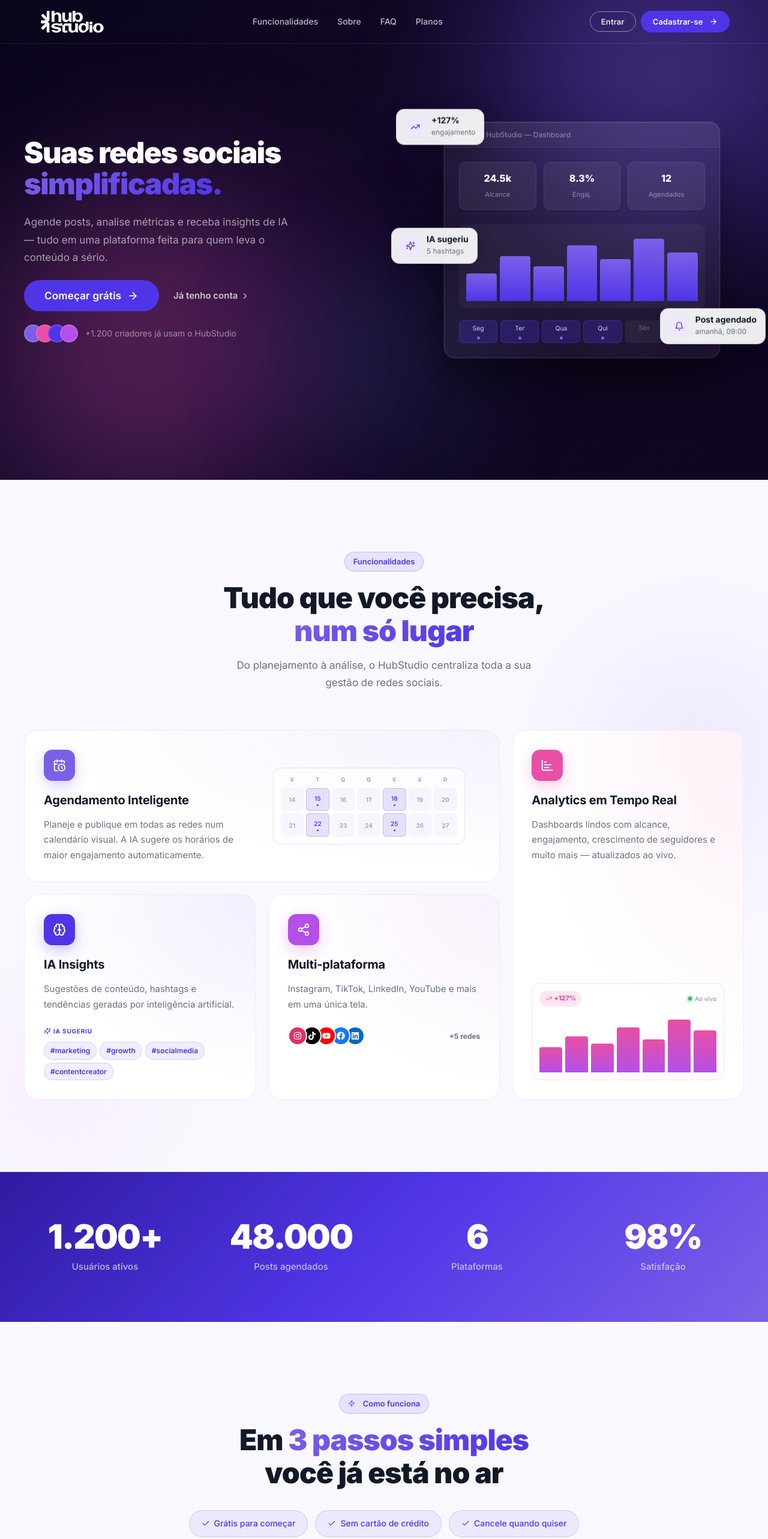
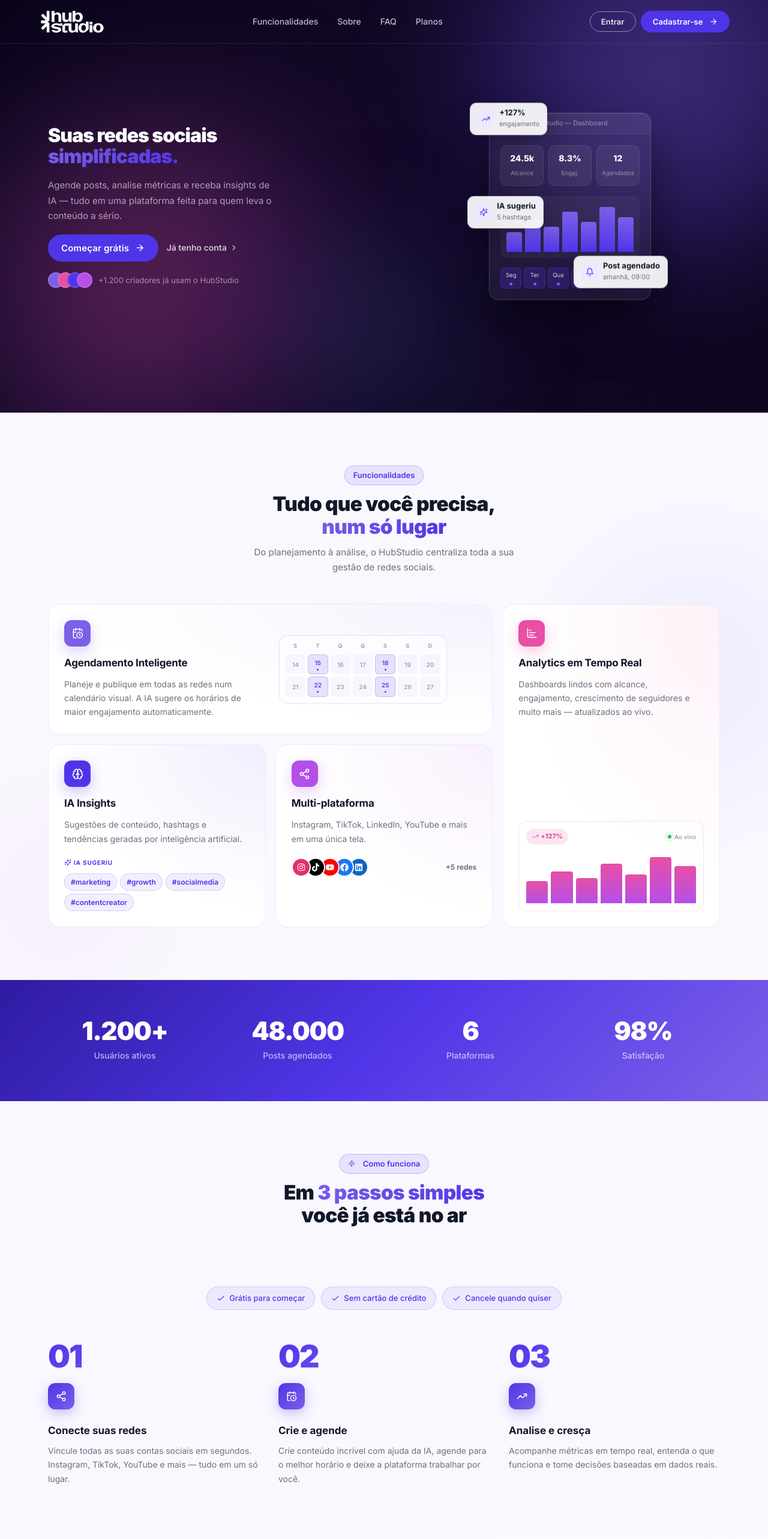
Before and after one commit to brenosemfreio/tcc, a React (Vite) app: page / in a window 1280 px wide. Shown: the top 2566 px of the page at 60% size. Built offline with nearby package versions, Linux system fonts and the light colour scheme.

Commit message:
chore: auto sync [Claude]

```diff
--- a/src/pages/Landing/Landing.css
+++ b/src/pages/Landing/Landing.css
@@ -2035,6 +2035,237 @@
   .l-cta p { font-size: 0.9375rem; max-width: 380px; }
 }
 
+/* ══════════════════════════════════════════════════════════
+   1024–1439px: notebooks (1280 / 1366 / 1440 e similares)
+   Override mais agressivo que o bloco 1281–1600px:
+   - Mais respiro lateral (~4rem nos containers)
+   - Headings ~10–15% menores que desktop
+   - Body ~5–10% menor
+   - Gaps / paddings de seção ~15–20% menores
+   - Mockup e badges do hero proporcionalmente reduzidos
+   Não afeta desktop ≥1440px nem mobile (<1024px).
+   ══════════════════════════════════════════════════════════ */
+@media (min-width: 1024px) and (max-width: 1439px) {
+  /* Respiro lateral generoso */
+  .l-landing section .container {
+    max-width: 78rem;
+    padding-inline: 4rem;
+  }
+
+  /* ── Section heads ── */
+  .l-section-head { margin-bottom: 3rem; gap: 0.75rem; }
+  .l-section-head h2 { font-size: clamp(1.625rem, 2.6vw, 2.375rem); }
+  .l-section-head p  { font-size: 0.9375rem; max-width: 28rem; line-height: 1.65; }
+
+  /* ─────────────────────────────────────────────────────────
+     HERO
+     ───────────────────────────────────────────────────────── */
+  .l-hero { min-height: auto; }
+  .l-hero__inner {
+    grid-template-columns: 1fr 1fr;
+    gap: 4.5rem;
+    min-height: 86vh;
+    padding-top: 5rem;
+    padding-bottom: 3.5rem;
+  }
+
+  .l-hero__content { gap: 1.125rem; }
+  .l-hero__title {
+    font-size: clamp(1.75rem, 2.5vw, 2.375rem);
+    white-space: normal;
+    line-height: 1.1;
+  }
+  .l-hero__sub {
+    font-size: 0.9375rem;
+    max-width: 24rem;
+    line-height: 1.7;
+  }
+  .l-hero__ctas { gap: 0.875rem; }
+  .l-hero__ctas .btn {
+    padding: 0.6875rem 1.25rem;
+    font-size: 0.9375rem;
+  }
+  .l-hero__link { font-size: 0.875rem; }
+  .l-hero__proof { font-size: 0.8125rem; gap: 0.625rem; }
+  .l-hero__proof .l-avatar { width: 1.625rem; height: 1.625rem; }
+
+  /* Visual */
+  .l-hero__visual {
+    max-width: 30rem;
+    justify-self: center;
+  }
+
+  /* Mockup */
+  .l-mockup { max-width: 23.75rem; border-radius: 1rem; }
+  .l-mockup__bar { padding: 0.5rem 0.875rem; }
+  .l-mockup__title { font-size: 0.6875rem; }
+  .l-mockup__body { padding: 1.125rem; }
+  .l-mockup__kpis { gap: 0.5rem; margin-bottom: 1rem; }
+  .l-mockup__kpi { padding: 0.625rem 0.5rem; }
+  .l-mockup__kpi strong { font-size: 0.875rem; }
+  .l-mockup__kpi span { font-size: 0.625rem; }
+  .l-mockup__chart { height: 6.5rem; padding: 0.625rem; margin-bottom: 1rem; }
+  .l-mockup__days { gap: 0.25rem; }
+  .l-mockup__day { padding: 0.25rem 0.125rem; font-size: 0.6rem; }
+
+  /* Badges flutuantes */
+  .l-float {
+    padding: 0.5rem 0.75rem;
+    font-size: 0.75rem;
+    gap: 0.5rem;
+    border-radius: 0.6875rem;
+  }
+  .l-float__icon {
+    width: 1.75rem;
+    height: 1.75rem;
+    font-size: 0.875rem;
+    border-radius: 0.4375rem;
+  }
+  .l-float strong { font-size: 0.8125rem; }
+  .l-float span   { font-size: 0.6875rem; }
+  .l-float--1 { top: -0.875rem;  left:  -2rem; }
+  .l-float--2 { bottom: 1.75rem; right: -1.75rem; }
+  .l-float--3 { top: 45%;        left:  -2.25rem; }
+
+  /* ─────────────────────────────────────────────────────────
+     FEATURES (bento grid)
+     ───────────────────────────────────────────────────────── */
+  .l-features { padding: 5.5rem 0; }
+  .l-bento { gap: 1rem; }
+  .l-bento__card {
+    padding: 1.625rem;
+    gap: 1.25rem;
+    border-radius: 1.25rem;
+  }
+  .l-bento__card--wide { gap: 1.75rem; }
+  .l-bento__head { gap: 0.625rem; }
+  .l-bento__icon {
+    width: 2.75rem;
+    height: 2.75rem;
+    font-size: 1.1875rem;
+    border-radius: 0.75rem;
+  }
+  .l-bento__card h3 { font-size: 1.0625rem; }
+  .l-bento__card p  { font-size: 0.875rem; line-height: 1.65; }
+  .l-bento__preview--calendar { padding: 0.625rem; max-width: 17.5rem; }
+  .l-fp-chart__bars { height: 5.5rem; }
+
+  /* ─────────────────────────────────────────────────────────
+     STATS
+     ───────────────────────────────────────────────────────── */
+  .l-stats { padding: 4rem 0; }
+  .l-stats__inner { gap: 2rem; }
+  .l-stat strong {
+    font-size: clamp(1.875rem, 3.6vw, 2.625rem);
+    margin-bottom: 0.5rem;
+  }
+  .l-stat span { font-size: 0.875rem; }
+
+  /* ─────────────────────────────────────────────────────────
+     STEPS — como funciona
+     ───────────────────────────────────────────────────────── */
+  .l-steps {
+    min-height: auto;
+    padding: 5.5rem 0;
+  }
+  .l-steps > .container {
+    min-height: auto;
+    gap: 3.25rem;
+  }
+  .l-steps .l-section-head { margin-bottom: 3rem; }
+  .l-steps__perks { gap: 0.625rem; }
+  .l-steps__perk {
+    padding: 0.5rem 1rem;
+    font-size: 0.8125rem;
+  }
+  .l-steps__grid { gap: 2rem; }
+  .l-step__num {
+    font-size: 3.25rem;
+    margin-bottom: 1.125rem;
+  }
+  .l-step__icon {
+    width: 2.75rem;
+    height: 2.75rem;
+    font-size: 1.125rem;
+    margin-bottom: 1.375rem;
+    border-radius: 0.75rem;
+  }
+  .l-step h3 { font-size: 1.0625rem; margin-bottom: 0.5rem; }
+  .l-step p  { font-size: 0.875rem; line-height: 1.65; }
+
+  /* ─────────────────────────────────────────────────────────
+     MARQUEE STRIP
+     ───────────────────────────────────────────────────────── */
+  .l-marquee-strip { height: 3.25rem; }
+  .l-marquee-strip__inner { max-width: 56rem; }
+  .l-marquee-strip__label {
+    font-size: 0.5625rem;
+    padding: 0 1.375rem;
+  }
+  .l-marquee-strip__item {
+    padding: 0 1.375rem;
+    font-size: 0.875rem;
+  }
+  .l-marquee-strip__item svg { font-size: 1rem; }
+
+  /* ─────────────────────────────────────────────────────────
+     PRICING
+     ───────────────────────────────────────────────────────── */
+  .l-pricing { padding: 5.5rem 0; }
+  .l-toggle {
+    margin-bottom: 2.5rem;
+    font-size: 0.875rem;
+    gap: 0.75rem;
+  }
+  .l-plans { gap: 1.125rem; }
+  .l-plan {
+    padding: 1.75rem 1.375rem;
+    gap: 1rem;
+    border-radius: 1.25rem;
+  }
+  .l-plan__popular {
+    font-size: 0.75rem;
+    padding: 0.375rem 1rem;
+    top: -1rem;
+  }
+  .l-plan__name { font-size: 1rem; }
+  .l-plan__currency { font-size: 1rem; margin-top: 0.375rem; }
+  .l-plan__amount { font-size: 2.375rem; }
+  .l-plan__period { font-size: 0.8125rem; margin-top: 0.6875rem; }
+  .l-plan__desc { font-size: 0.8125rem; }
+  .l-plan__features { gap: 0.5625rem; }
+  .l-plan__features li { font-size: 0.8125rem; gap: 0.5rem; }
+  .l-pricing__trust { gap: 2rem; margin-top: 3rem; }
+  .l-pricing__trust > span { font-size: 0.875rem; }
+
+  /* ─────────────────────────────────────────────────────────
+     FAQ
+     ───────────────────────────────────────────────────────── */
+  .l-faq { padding: 5.5rem 0; }
+  .l-faq__layout {
+    grid-template-columns: 18.5rem 1fr;
+    gap: 3.5rem;
+  }
+  .l-faq__head-col { top: 6.25rem; }
+  .l-section-head--left p { max-width: 17.5rem; font-size: 0.9375rem; }
+  .l-faq__q { padding: 1.25rem 1.5rem; font-size: 0.9375rem; }
+  .l-faq__a { padding: 0 1.5rem 1.25rem; }
+  .l-faq__a p { font-size: 0.875rem; line-height: 1.7; }
+  .l-faq__q-icon { width: 2.125rem; height: 2.125rem; font-size: 0.9375rem; }
+  .l-faq__cta { padding: 1.5rem 1.75rem; gap: 1.125rem; margin-top: 1.75rem; }
+  .l-faq__cta-icon { width: 2.75rem; height: 2.75rem; font-size: 1.125rem; }
+  .l-faq__cta-text h3 { font-size: 1rem; }
+  .l-faq__cta-text p  { font-size: 0.8125rem; }
+
+  /* ─────────────────────────────────────────────────────────
+     CTA FINAL
+     ───────────────────────────────────────────────────────── */
+  .l-cta { padding: 6.5rem 0; }
+  .l-cta__inner { gap: 1.25rem; }
+  .l-cta h2 { font-size: clamp(1.75rem, 3.4vw, 2.625rem); }
+  .l-cta p { font-size: 0.9375rem; max-width: 23.75rem; }
+}
+
 /* ── ≤1280px: narrow desktop ───────────────────────────── */
 @media (max-width: 1280px) {
   .l-hero__inner {
```
